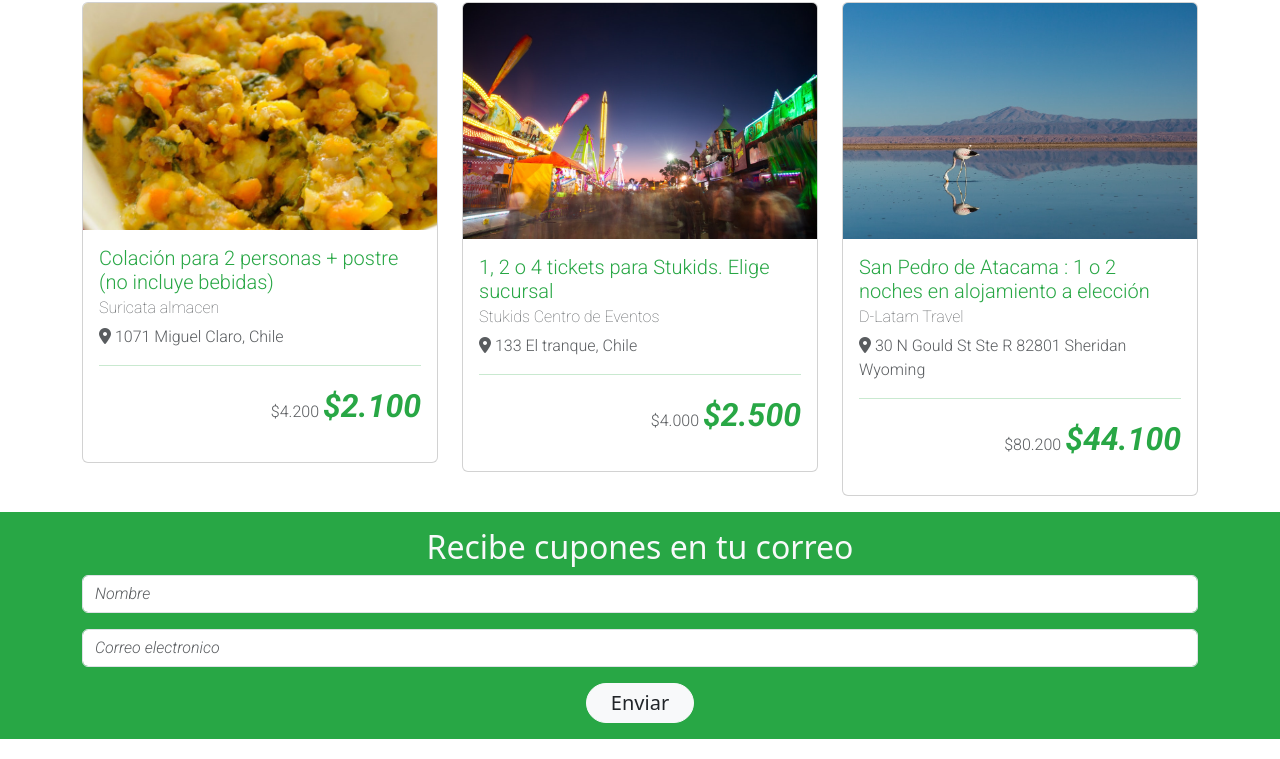
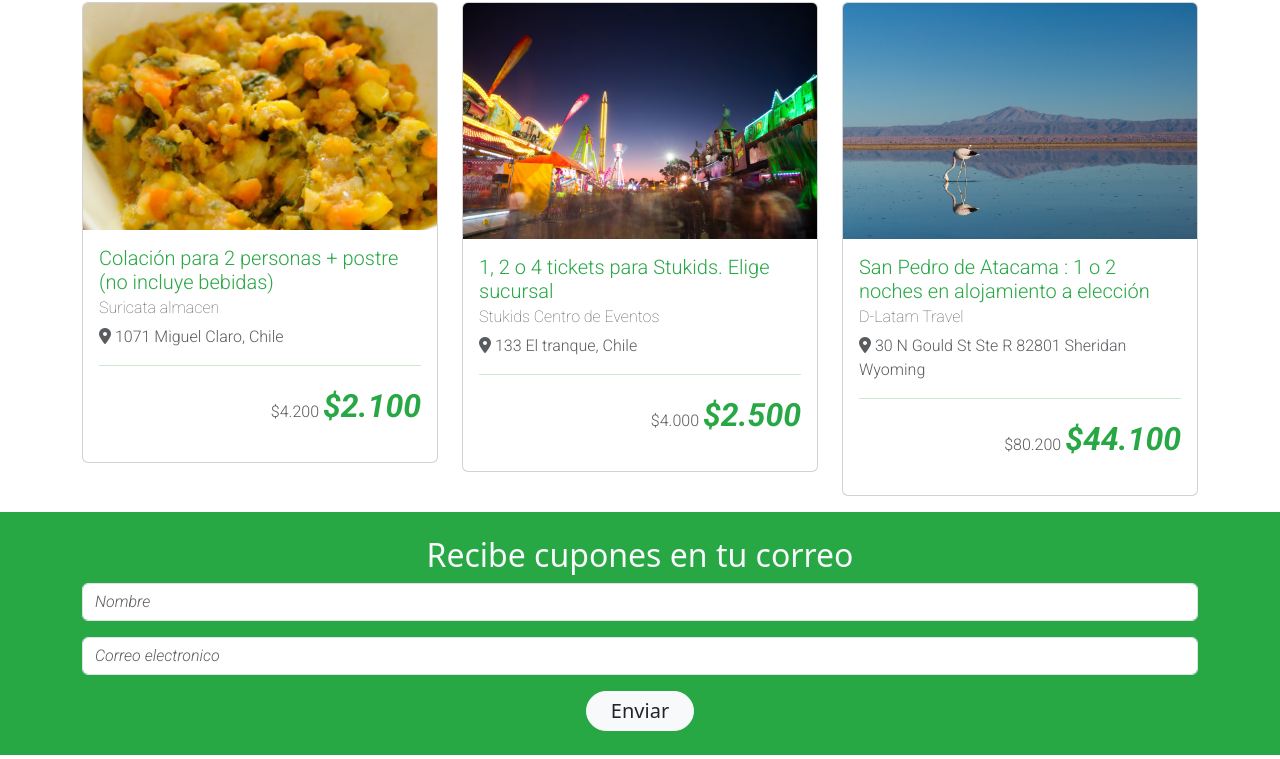
Before and after one commit to narizpuntiaguada/desafio-cupon, a plain HTML site: page index.html in a window 1280 px wide. Shown: the part 588-1347 px from the top of the page. Drawn offline with nearby package versions, Linux system fonts and the light colour scheme.

Commit message:
aumente padding en ejey en container-fluid

```diff
--- a/index.html
+++ b/index.html
@@ -149,7 +149,7 @@
 
     </section>
 <!-- seccion formulario recibe cupones -->
-    <section class="container-fluid bg-cupon text-light py-3">
+    <section class="container-fluid bg-cupon text-light py-4">
         <div class="container text-center">
             <h2>Recibe cupones en tu correo</h2>
             <form>
```
